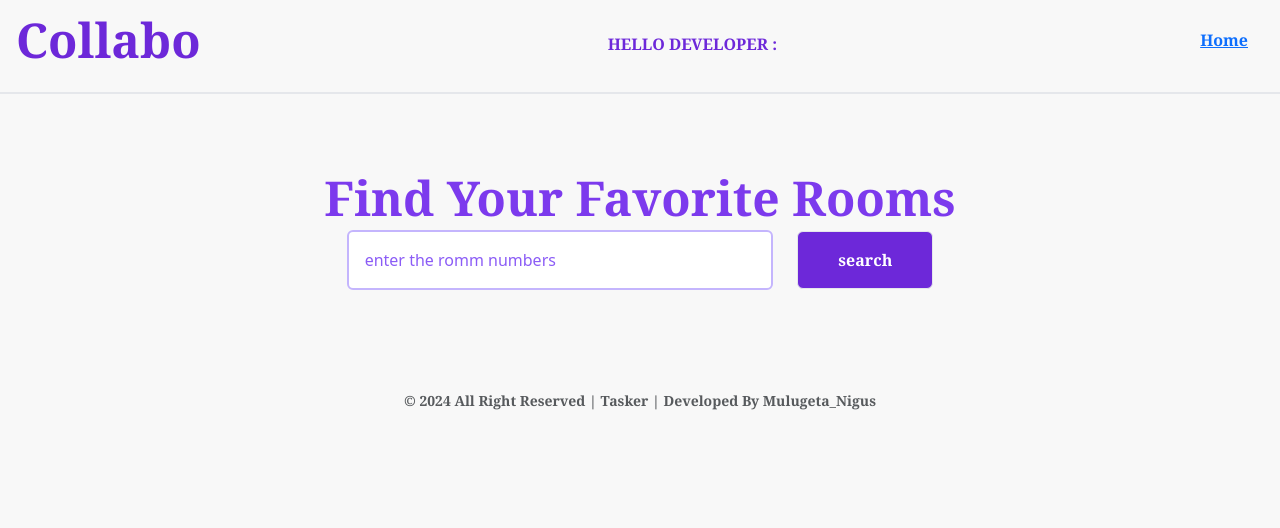
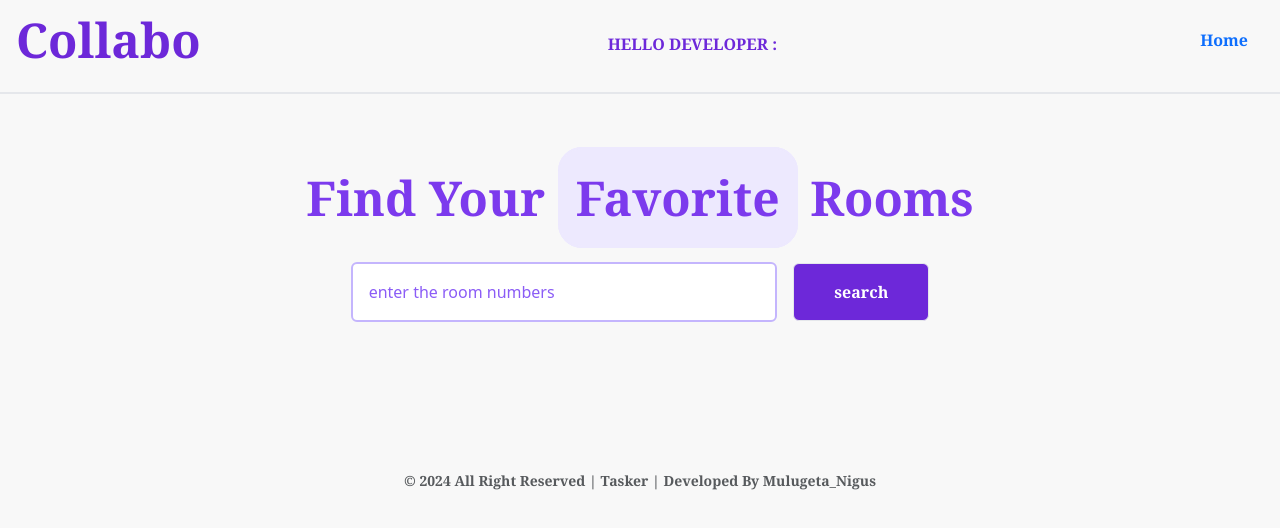
Before and after one commit to MulugetaNigus/Tasker, a React (Create React App) app: page /rooms in a window 1280 px wide. Shown: the top 528 px of the page. Built offline with nearby package versions, Linux system fonts and the light colour scheme; the HTML template or start-up script is replaced by a standard one; a web font is replaced by a local one.

Commit message:
adding another fun for the app

```diff
--- a/src/App.tsx
+++ b/src/App.tsx
@@ -8,6 +8,7 @@ import CreateRoom from "./components/CreateRoom";
 import UserReg from "./components/UserReg";
 import UserLogin from "./components/UserLogin";
 import ManageRooms from "./components/ManageRooms";
+import PageNotFound from "./components/PageNotFound";
 
 function App() {
   return (
@@ -21,6 +22,7 @@ function App() {
           <Route path="/AfterJoinRoom" element={<CardArea />} />
           <Route path="/CreateRoom" element={<CreateRoom />} />
           <Route path="/rooms" element={ <ManageRooms /> } />
+          <Route path="*" element={ <PageNotFound /> } />
         </Routes>
       </Router>
     </>
--- a/src/Backend/Controller/TaskController.js
+++ b/src/Backend/Controller/TaskController.js
@@ -28,7 +28,7 @@ const getTask = async (req, res) => {
     // unless, everything is okay save to your db
     const GetTask = await Task.find({});
     if (!GetTask) {
-      return res.status(400).json({ message: "task did not get the tasks !" });
+      return res.status(400).json({ message: "did't get the tasks !" });
     }
     return res.status(201).json({ message: "success", GetTask });
   } catch (error) {
--- a/src/components/ManageRooms.tsx
+++ b/src/components/ManageRooms.tsx
@@ -2,14 +2,16 @@ import React, { useState } from "react";
 import Nav from "./Nav";
 import Footer from "./Footer";
 import axios from "axios";
+import { useNavigate } from "react-router-dom";
 import { ITask } from "../Types/App.Type";
 import Spinner from "react-bootstrap/Spinner";
 
 const ManageRooms = () => {
   // container to hold the values
   const [rooms, setRooms] = useState<ITask[]>([]);
-  const [Urooms, setURooms] = useState<string>();
+  const [Urooms, setURooms] = useState("");
   const [loading, setloading] = useState(false);
+  const [InvaliedRoomNo, setInvaliedRoomNo] = useState("");
 
   // get all task and filter out
   const gethandleTaks = async () => {
@@ -45,14 +47,24 @@ const ManageRooms = () => {
           .then((err) => {
             // stop loading simulation
             setloading(false);
+            setInvaliedRoomNo("may be invalied RoomID Detected !");
             return console.log(err);
           });
       } catch (error: any) {
         // stop loading simulation
         setloading(false);
         console.log(error.message);
+        setInvaliedRoomNo("may be invalied RoomID Detected !");
       }
     }, 3000);
+  };
+
+  //   to delete the specific room
+  const navigate = useNavigate();
+  const handleDeleteRomm = () => {
+    window.localStorage.setItem("devArea", Urooms);
+    // navgate to the right place
+    navigate("/AfterJoinRoom");
   };
 
   return (
@@ -62,14 +74,18 @@ const ManageRooms = () => {
 
       {/* main part here */}
       <div className="search flex flex-column items-center justify-center mt-20">
-        <p className="font-extrabold text-violet-600 text-start font-serif md:text-5xl text-3xl mb-2">
-          Find Your Favorite Rooms
+        <p className="font-extrabold text-violet-600 text-start font-serif md:text-5xl text-3xl mb-4">
+          Find Your{" "}
+          <span className="border-2 border-violet-100 p-3 rounded-3xl bg-violet-100">
+            Favorite
+          </span>{" "}
+          Rooms
         </p>
-        <div className="mainPart flex flex-row items-center justify-center w-full gap-4">
+        <div className="mainPart flex flex-row items-center justify-center w-full gap-3 mt-3">
           <input
             type="text"
             className="border-2 rounded-md border-violet-300 md:w-2/6 p-3 placeholder:text-violet-500 placeholder-violet-300"
-            placeholder="enter the romm numbers"
+            placeholder="enter the room numbers"
             onChange={(e) => setURooms(e.target.value)}
             value={Urooms}
           />
@@ -83,12 +99,25 @@ const ManageRooms = () => {
       </div>
 
       {/* rooms detail */}
-      {rooms &&
+      {rooms?.length ? (
         rooms.map((roomData) => (
-          <div className="flex items-center justify-center">
-            <p>{roomData.roomID}</p>
+          <div className="flex items-center justify-between shadow-md rounded-md w-3/6 mx-auto mt-2 p-3">
+            <p className="font-extrabold text-violet-500 text-lg">
+              ID : {roomData.roomID}
+            </p>
+            <b
+              className="border-1 text-black rounded py-3 px-10 cursor-pointer transition hover:scale-110 ease-out duration-300 bg-violet-300 font-extrabold font-serif"
+              onClick={() => handleDeleteRomm()}
+            >
+              join
+            </b>
           </div>
-        ))}
+        ))
+      ) : (
+        <p className="flex items-center justify-center mx-auto mt-5 font-extrabold text-red-600 ">
+          {InvaliedRoomNo}
+        </p>
+      )}
       {loading && (
         <div className="flex items-center justify-center mt-5">
           <Spinner animation="border" role="status">
--- a/src/components/Nav.tsx
+++ b/src/components/Nav.tsx
@@ -21,7 +21,7 @@ function Nav({ content, Path }: any) {
         </p>
       </div>
       <p className="border-0 transform hover:scale-105 duration-200 text-violet-700 hover:shadow-md rounded py-2 md:px-8 px-3 cursor-pointer hover:bg-slate-200 font-extrabold font-serif">
-        <Link to={Path}>{content}</Link>
+        <Link to={Path} className="text-decoration-none">{content}</Link>
       </p>
     </div>
   );
```
Also changed, not shown: src/components/PageNotFound.tsx (added, +38 -0 lines).
